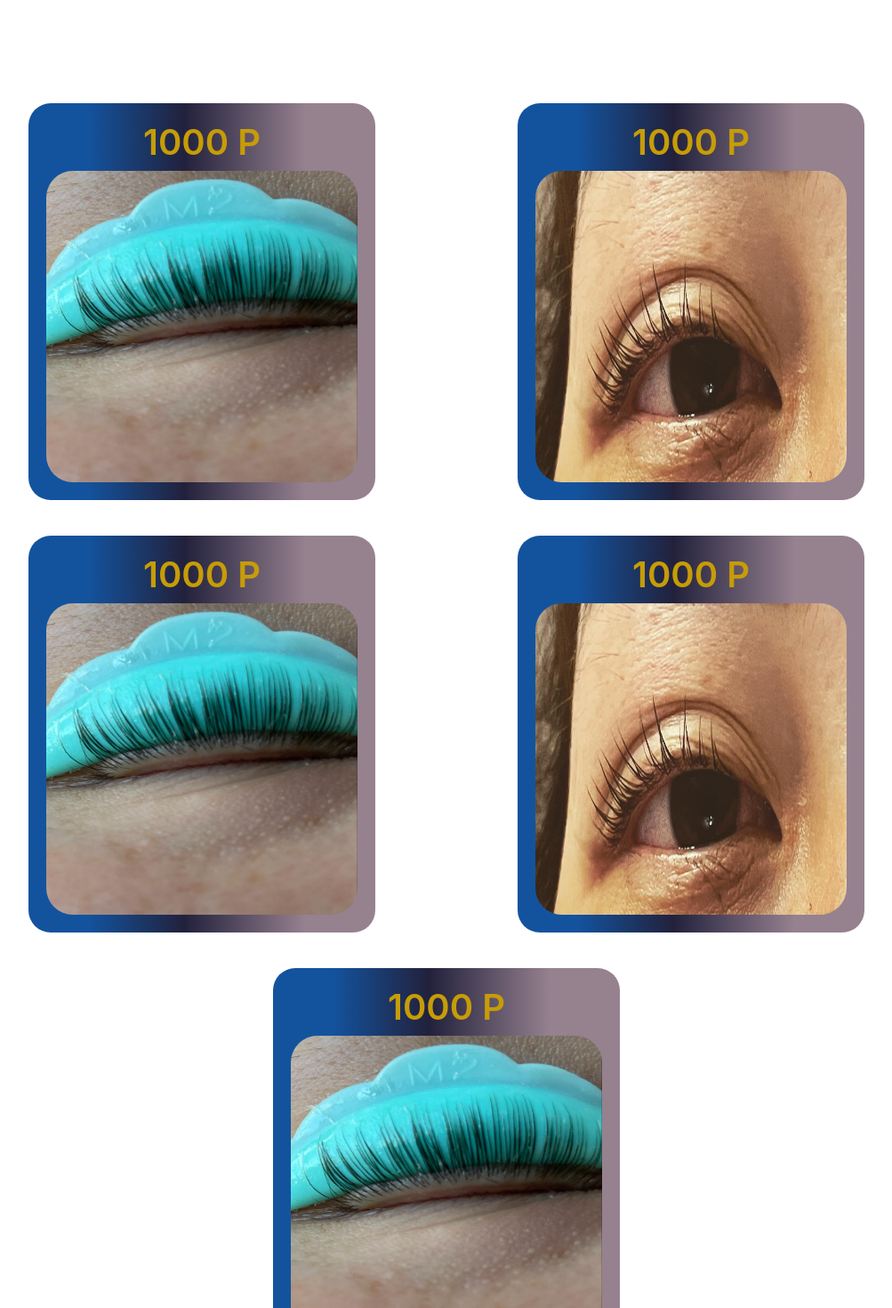
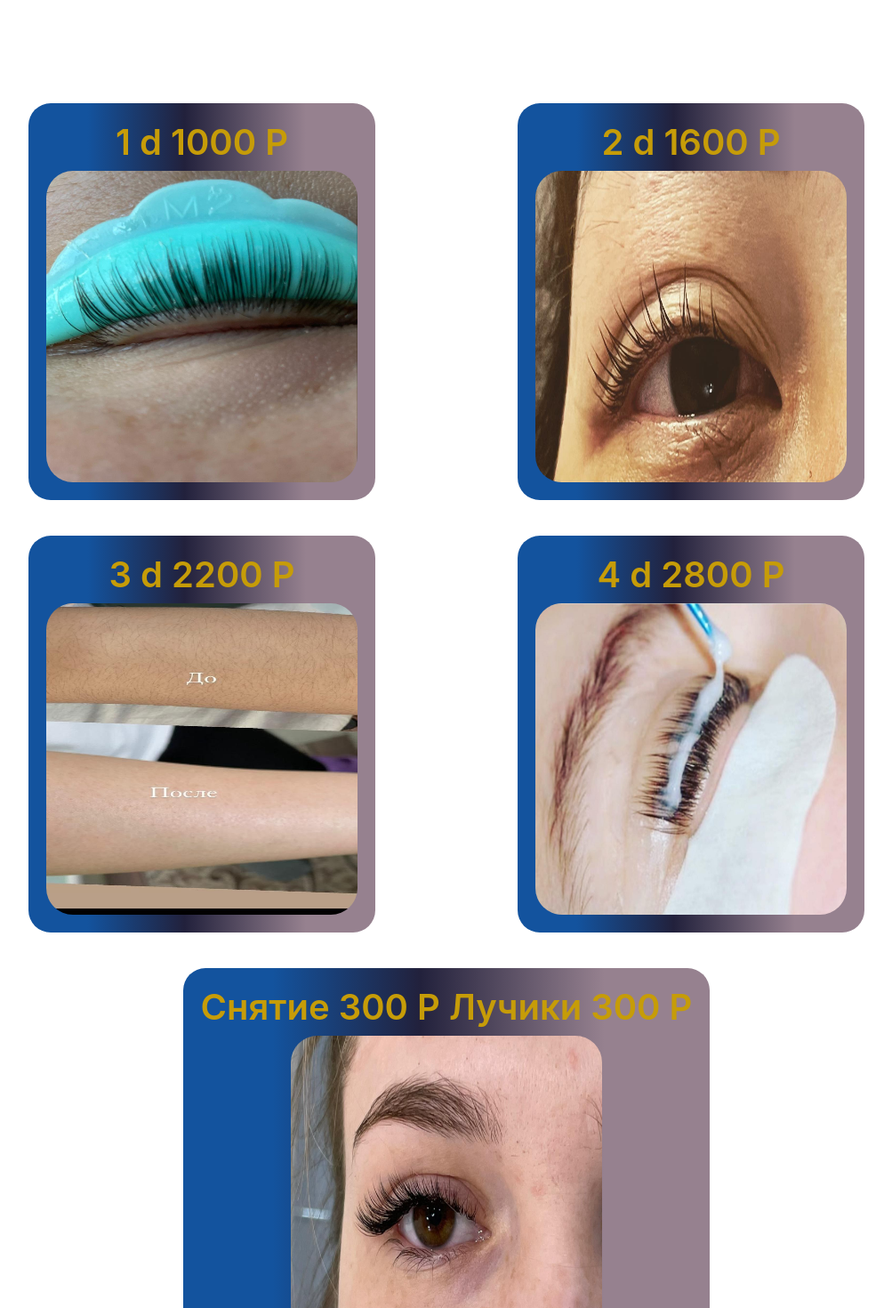
Before and after one commit to AlinurAbdyiskakov/chat, a React (Create React App) app: page / in a window 1280 px wide. Shown: the part 1780-3250 px from the top of the page at 89% size, without its empty margins (138-1141 px from the left). Built offline with nearby package versions, Linux system fonts and the light colour scheme.

Commit message:
add new file

```diff
--- a/src/components/Adina/Adina.js
+++ b/src/components/Adina/Adina.js
@@ -3,8 +3,10 @@ import classes from './Adina.module.css'
 import img13 from '../../Imges/img1.jpg'
 import img2 from '../../Imges/img2.jpg'
 import img3 from '../../Imges/img3.jpg'
-import img4 from '../../Imges/sert.jpg'
-import img5 from '../../Imges/sert2.jpeg'
+
+import img6 from '../../Imges/img124.jpg'
+import img7 from '../../Imges/img125.jpg'
+import img8 from '../../Imges/img126.jpg'
 import WhatsApp from '../../Imges/whatsapp.png'
 
 function Adina() {
@@ -23,32 +25,28 @@ function Adina() {
         <
         div className = { classes.Conteiner } >
         <
-        div className = { classes.img123 } > < div className = { classes.H1 } > < h1 > 1000 P < /h1></div > < img alt = "img2"
+        div className = { classes.img123 } > < div className = { classes.H1 } > < h1 > 1 d 1000 P < /h1></div > < img alt = "img2"
         src = { img2 }
         /></div >
         <
-        div className = { classes.img123 } > < div className = { classes.H1 } > < h1 > 1000 P < /h1></div > < img alt = "img2"
+        div className = { classes.img123 } > < div className = { classes.H1 } > < h1 > 2 d 1600 P < /h1></div > < img alt = "img2"
         src = { img3 }
         /></div >
         <
-        div className = { classes.img123 } > < div className = { classes.H1 } > < h1 > 1000 P < /h1></div > < img alt = "img2"
-        src = { img2 }
+        div className = { classes.img123 } > < div className = { classes.H1 } > < h1 > 3 d 2200 P < /h1></div > < img alt = "img2"
+        src = { img6 }
         /></div >
         <
-        div className = { classes.img123 } > < div className = { classes.H1 } > < h1 > 1000 P < /h1></div > < img alt = "img2"
-        src = { img3 }
-        /></div > < div className = { classes.img123 } > < div className = { classes.H1 } > < h1 > 1000 P < /h1></div > < img alt = "img2"
-        src = { img2 }
+        div className = { classes.img123 } > < div className = { classes.H1 } > < h1 > 4 d 2800 P < /h1></div > < img alt = "img2"
+        src = { img7 }
+        /></div >
+        <
+        div className = { classes.img123 } > < div className = { classes.H1 } > < h1 > Снятие 300 Р Лучики 300 Р < /h1></div > < img alt = "img2"
+        src = { img8 }
         /></div >
 
         <
-        /div> <
-        div className = { classes.Sertificat } > < div className = { classes.Zagalovok } > Сертификаты < /div> <
-        div className = { classes.icons } > < div className = { classes.phone } > < img src = { img4 }
-        alt = "img4" / > < /div> <
-        div className = { classes.phone } > < img src = { img5 }
-        alt = "img5" / > < /div></div > < /div> <
-        footer > < img alt = "whatsApp icons"
+        /div> <footer > < img alt = "whatsApp icons"
         src = { WhatsApp }
         /><span className={classes.helo}>+7 996 627 82 73</span > < span > -Adina < /span></footer >
         <
```
Also changed, not shown: src/components/sertification/sertification.js (added, +22 -0 lines), src/Imges/img124.jpg, src/Imges/img125.jpg, src/components/sertification/sertification.module.css (added).
